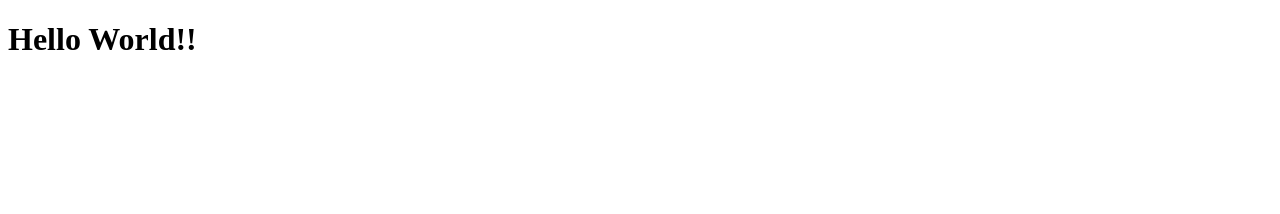
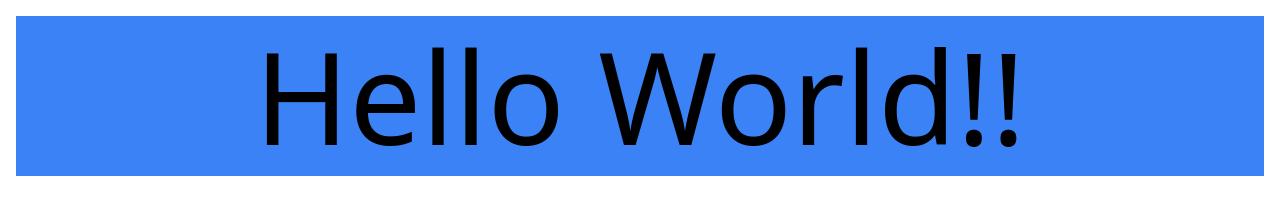
Before and after one commit to agusdm97/agusdm97, a plain HTML site: page docs/index.html in a window 1280 px wide. Drawn offline with nearby package versions, Linux system fonts and the light colour scheme.

Commit message:
Tailwind test

```diff
--- a/docs/index.html
+++ b/docs/index.html
@@ -5,10 +5,11 @@
     <meta charset="UTF-8">
     <meta name="viewport" content="width=device-width, initial-scale=1.0">
     <title>Hello World</title>
+    <script src="https://cdn.tailwindcss.com"></script>
 </head>
 
 <body>
-    <h1>Hello World!!</h1>
+    <h1 class="text-9xl bg-blue-500 text-center m-4 p-4">Hello World!!</h1>
 </body>
 
 </html>
```
